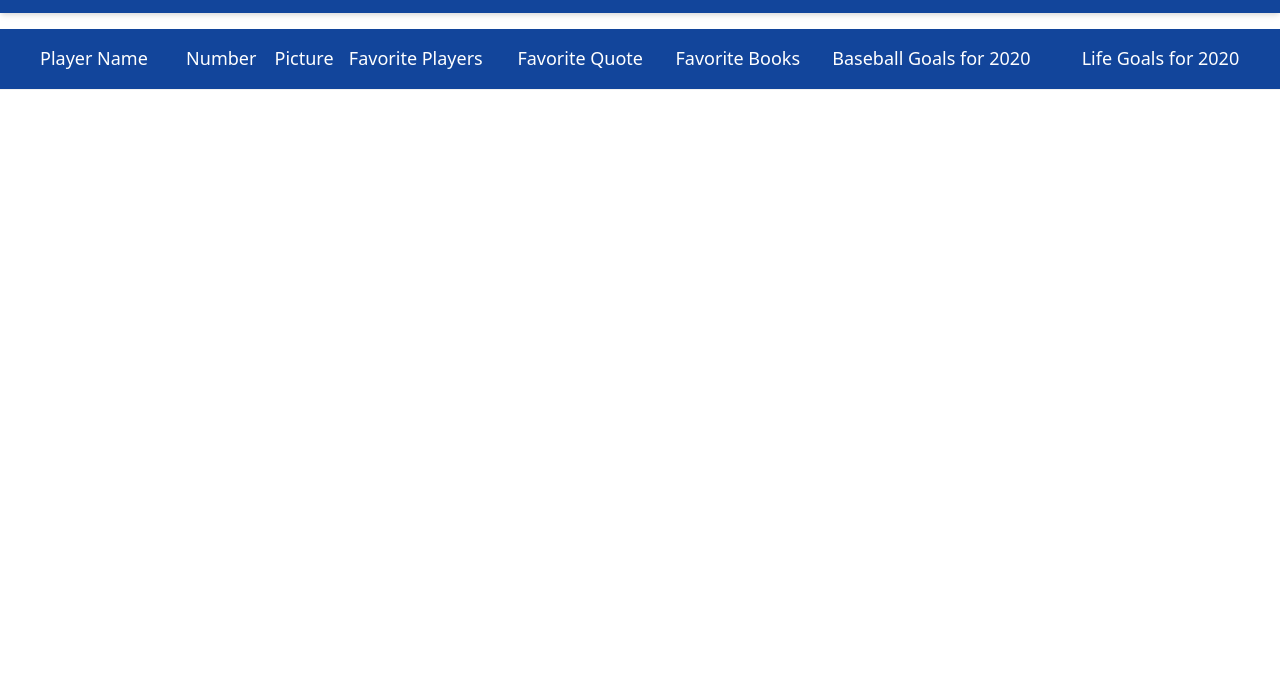
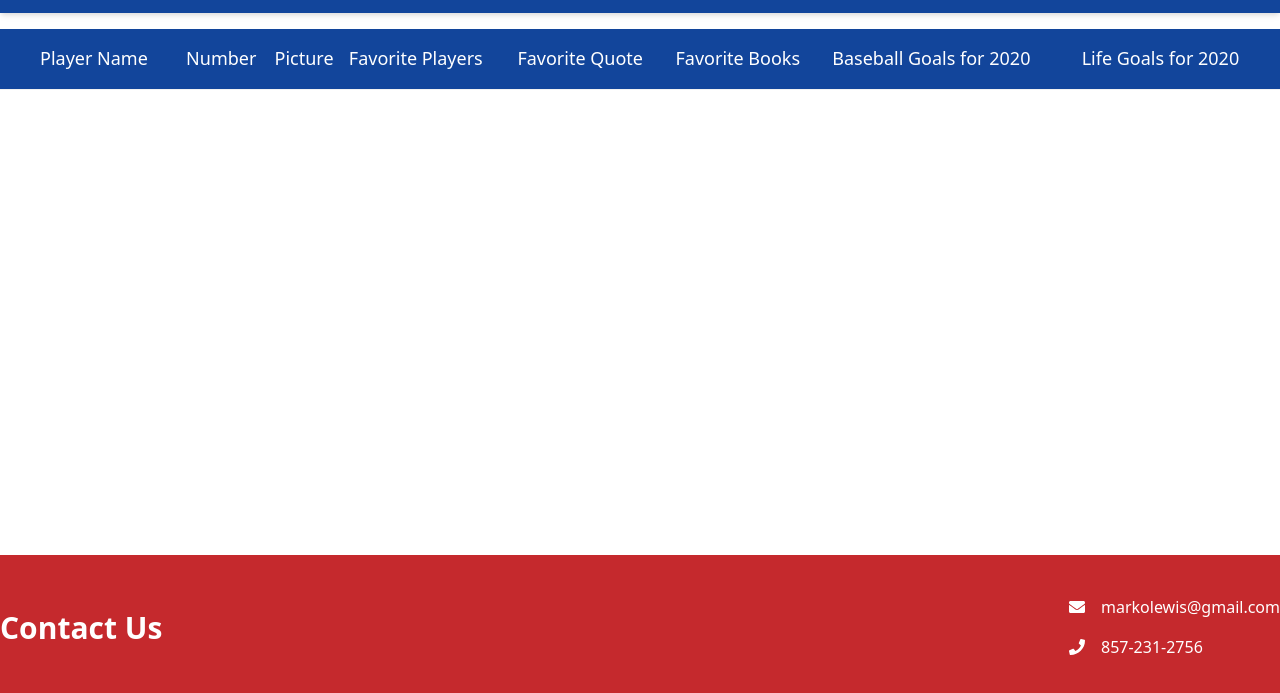
Before and after one commit to ohLuckzz/Website, a Gatsby site: page /teams in a window 1280 px wide. Shown: the part 101-794 px from the top of the page. Built offline with nearby package versions, Linux system fonts and the light colour scheme; Gatsby itself is replaced by a stand-in of ours.

Commit message:
CRB: Added Footer

```diff
--- a/src/components/layout.js
+++ b/src/components/layout.js
@@ -8,6 +8,7 @@
 import React from "react"
 import PropTypes from "prop-types"
 import { useStaticQuery, graphql } from "gatsby"
+import { FontAwesomeIcon } from "@fortawesome/react-fontawesome"
 
 import Header from "./header"
 import "../utils/fontawesome"
@@ -28,9 +29,34 @@ const Layout = ({ children }) => {
   return (
     <>
       <Header siteTitle={data.site.siteMetadata.title} />
-      <div style={{ paddingTop: "114px" }}>
+      <div
+        className="min-h-screen flex flex-col justify-between"
+        style={{ paddingTop: "114px" }}
+      >
         <main>{children}</main>
-        <footer></footer>
+        <footer className="alternative-bg py-8">
+          <div className="container mx-auto text-white flex flex-col sm:flex-row items-center justify-between">
+            <h2>Contact Us</h2>
+            <div>
+              <div className="flex -mx-2">
+                <div className="p-2">
+                  <FontAwesomeIcon color={"white"} icon={"envelope"} />
+                </div>
+                <a className="p-2" href="mailto:markolewis@gmail.com">
+                  markolewis@gmail.com
+                </a>
+              </div>
+              <div className="flex -mx-2">
+                <div className="p-2">
+                  <FontAwesomeIcon color={"white"} icon={"phone"} />
+                </div>
+                <a className="p-2" href="tel:857-231-2756">
+                  857-231-2756
+                </a>
+              </div>
+            </div>
+          </div>
+        </footer>
       </div>
     </>
   )
--- a/src/utils/fontawesome.js
+++ b/src/utils/fontawesome.js
@@ -6,6 +6,8 @@ import {
   faUserFriends,
   faBullseye,
   faPeopleCarry,
+  faEnvelope,
+  faPhone,
 } from "@fortawesome/free-solid-svg-icons"
 const icons = [
   faBars,
@@ -14,5 +16,7 @@ const icons = [
   faUserFriends,
   faBullseye,
   faPeopleCarry,
+  faEnvelope,
+  faPhone,
 ]
 library.add(icons)
```
